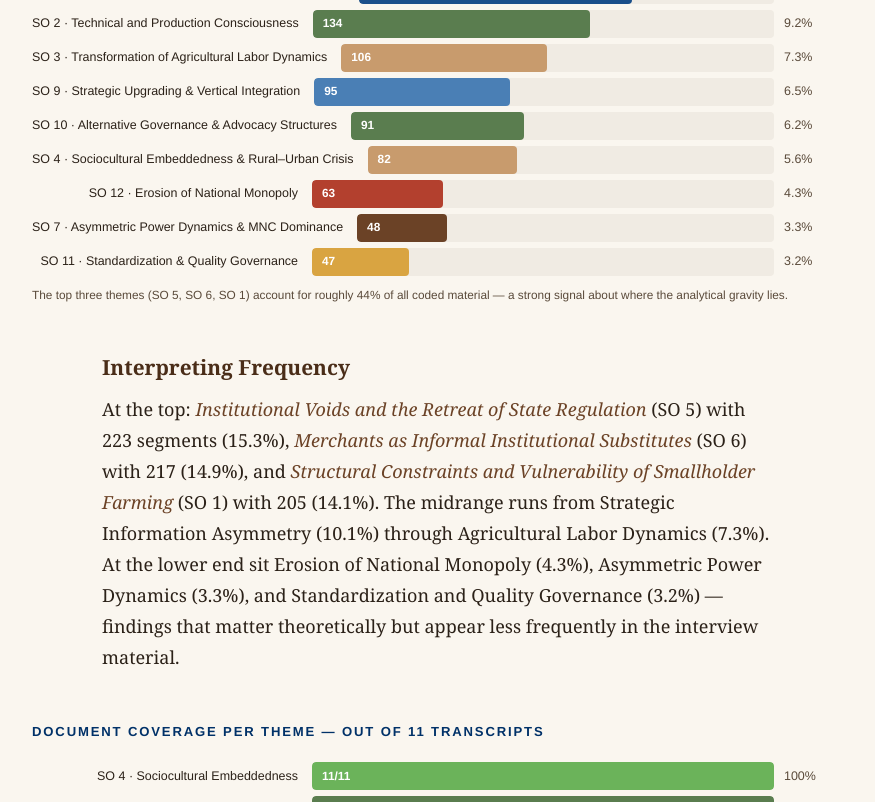
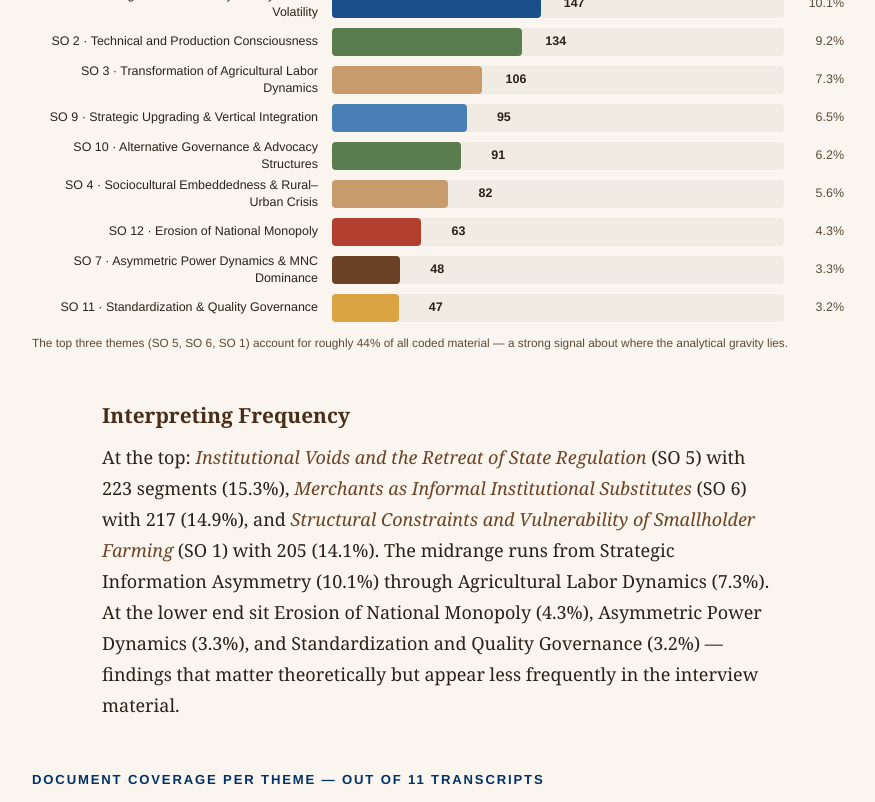
Before and after one commit to MuturMutur/BoraDayangac.github.io, a plain HTML site: page methodology.html in a window 1280 px wide. Shown: the part 10680-11482 px from the top of the page, without its empty margins (202-1077 px from the left). Drawn offline with Linux system fonts and the light colour scheme.

Commit message:
Fix chart visuals: labels outside freq bars, pyramid donuts, alignment
- Coding frequency: count labels now appear to the right of bars
- Document coverage: labels remain inside bars with proper overflow
- Donut grid: pyramid layout (3 top, AD-4 centered below)
- Fixed bar row alignment and consistent widths
- Updated mobile responsive breakpoints

```diff
--- a/methodology.html
+++ b/methodology.html
@@ -138,24 +138,34 @@
 
   /* bar charts */
   .bar-chart{width:100%}
-  .bar-row{display:flex;align-items:center;margin-bottom:6px}
+  .bar-row{display:flex;align-items:center;margin-bottom:6px;height:32px}
   .bar-label{
     font-family:'Helvetica Neue',Arial,sans-serif;font-size:.78rem;color:var(--ink);
-    min-width:280px;text-align:right;padding-right:14px;flex-shrink:0;line-height:1.3;
+    width:300px;text-align:right;padding-right:14px;flex-shrink:0;line-height:1.3;
   }
-  .bar-track{flex:1;height:28px;background:#f0ebe3;border-radius:4px;overflow:hidden;position:relative}
+  .bar-track{flex:1;height:28px;background:#f0ebe3;border-radius:4px;position:relative}
+  .bar-track--clip{overflow:hidden}
   .bar-fill{
-    height:100%;border-radius:4px;display:flex;align-items:center;padding-left:10px;
+    height:100%;border-radius:4px;display:flex;align-items:center;
     font-family:'Helvetica Neue',Arial,sans-serif;font-size:.74rem;font-weight:600;color:#fff;
     transition:width 1s cubic-bezier(.25,.46,.45,.94);width:0;
   }
+  /* labels inside bars (for coverage chart) */
+  .bar-fill.label-inside{padding-left:10px}
+  /* labels outside bars (for frequency chart) */
+  .bar-fill.label-outside{overflow:visible;position:relative}
+  .bar-fill.label-outside .bar-count{
+    position:absolute;right:-44px;top:50%;transform:translateY(-50%);
+    color:var(--ink);font-size:.78rem;font-weight:700;white-space:nowrap;
+  }
   .bar-val{
     font-family:'Helvetica Neue',Arial,sans-serif;font-size:.78rem;color:var(--ink-soft);
-    min-width:70px;padding-left:10px;flex-shrink:0;
+    width:60px;text-align:right;flex-shrink:0;
   }
 
-  /* dimension donuts */
-  .donut-grid{display:grid;grid-template-columns:repeat(auto-fit,minmax(200px,1fr));gap:24px;margin:2rem 0}
+  /* dimension donuts — pyramid: 3 top, 1 centered below */
+  .donut-grid{display:grid;grid-template-columns:repeat(3,1fr);gap:24px;margin:2rem 0;justify-items:center}
+  .donut-card:nth-child(4){grid-column:2}
   .donut-card{text-align:center;padding:1.2rem;background:var(--paper);border:1px solid var(--line);border-radius:12px}
   .donut-card svg{width:160px;height:160px;margin:0 auto}
   .donut-card .dc-title{font-family:'Helvetica Neue',Arial,sans-serif;font-size:.82rem;font-weight:700;color:var(--bocconi);margin-top:.6rem}
@@ -213,8 +223,10 @@
 
   @media(max-width:700px){
     body{font-size:16px}
-    .bar-label{min-width:120px;font-size:.7rem}
+    .bar-label{width:140px;font-size:.68rem}
+    .bar-fill.label-outside .bar-count{right:-38px;font-size:.72rem}
     .donut-grid{grid-template-columns:1fr 1fr}
+    .donut-card:nth-child(4){grid-column:1 / -1;max-width:220px;justify-self:center}
     .xtab{font-size:.7rem}
     .xtab th,.xtab td{padding:5px 4px}
     .funnel-label{min-width:70px;font-size:.68rem}
@@ -701,11 +713,13 @@
     {label:'SO 11 · Standardization & Quality Governance', val:47, pct:'3.2%', color:'#d9a441'}
   ];
   var maxFreq = 223;
+  var maxBarPct = 70; // cap bar width at 70% to leave room for outside label
   var fc = document.getElementById('freqChart');
   if(fc){
     freqData.forEach(function(d){
       var row = document.createElement('div'); row.className='bar-row';
-      row.innerHTML = '<div class="bar-label">'+d.label+'</div><div class="bar-track"><div class="bar-fill" data-width="'+(d.val/maxFreq*100)+'%" style="background:'+d.color+'">'+d.val+'</div></div><div class="bar-val">'+d.pct+'</div>';
+      var barW = (d.val/maxFreq*maxBarPct);
+      row.innerHTML = '<div class="bar-label">'+d.label+'</div><div class="bar-track"><div class="bar-fill label-outside" data-width="'+barW+'%" style="background:'+d.color+'"><span class="bar-count">'+d.val+'</span></div></div><div class="bar-val">'+d.pct+'</div>';
       fc.appendChild(row);
     });
   }
@@ -729,7 +743,7 @@
   if(cc){
     covData.forEach(function(d){
       var row = document.createElement('div'); row.className='bar-row';
-      row.innerHTML = '<div class="bar-label">'+d.label+'</div><div class="bar-track"><div class="bar-fill" data-width="'+(d.val/11*100)+'%" style="background:'+d.color+'">'+d.val+'/11</div></div><div class="bar-val">'+d.pct+'</div>';
+      row.innerHTML = '<div class="bar-label">'+d.label+'</div><div class="bar-track bar-track--clip"><div class="bar-fill label-inside" data-width="'+(d.val/11*100)+'%" style="background:'+d.color+'">'+d.val+'/11</div></div><div class="bar-val">'+d.pct+'</div>';
       cc.appendChild(row);
     });
   }
```
